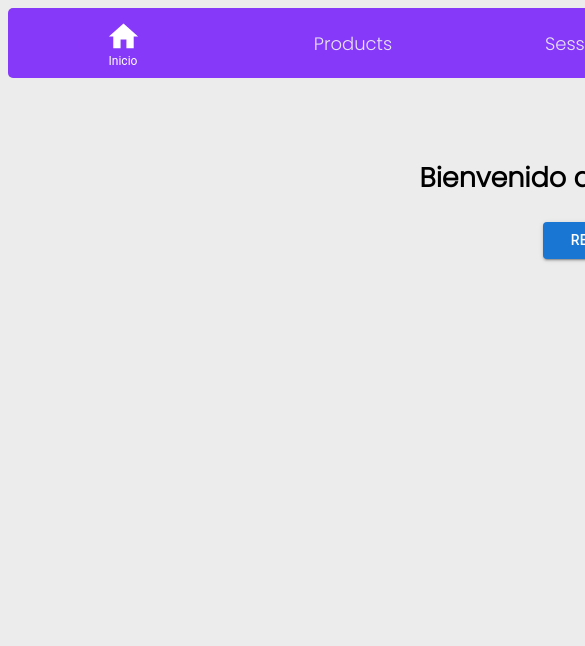
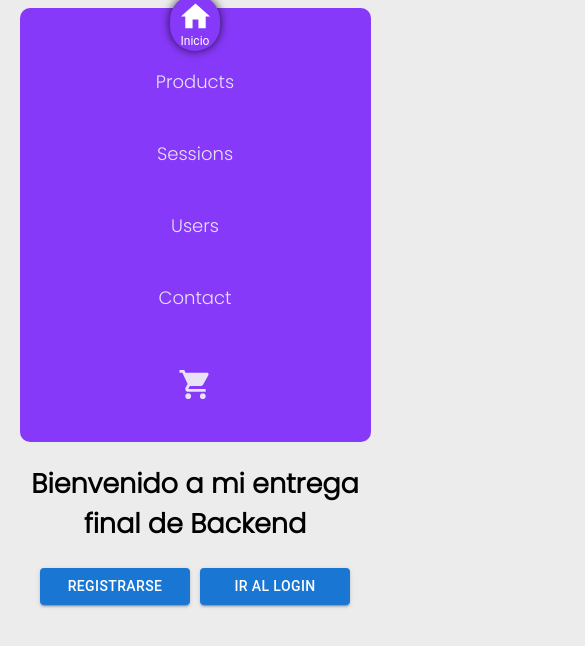
Before and after one commit to Diegocabj97/Entrega-Final-Backend, a React (Vite) app in the folder Frontend/: page / in a window 390 px wide. Shown: the top 646 px of the page, 585 px wide, since content can reach past the window. Built offline with nearby package versions, Linux system fonts and the light colour scheme; no server answers.

Commit message:
Responsive navbar

```diff
--- a/Frontend/src/App.css
+++ b/Frontend/src/App.css
@@ -1,7 +1,6 @@
 #root {
-  max-width: 1280px;
+  text-align: center;
   margin: auto;
-  text-align: center;
 }
 .App {
   font-family: "Euclid Circ.menuar A", "Poppins";
--- a/Frontend/src/components/cards/card.jsx
+++ b/Frontend/src/components/cards/card.jsx
@@ -48,13 +48,22 @@ const Cards = ({ product }) => {
   const addToCart = async (product) => {
     try {
       if (!token) {
-        // Si no hay token, redirige a la página de inicio
+        // Si no hay token, crea un carrito en el localStorage y agrega el producto
+        const localCart = JSON.parse(localStorage.getItem("cart")) || [];
+        const updatedCart = [...localCart, { ...product, quantity: 1 }];
+        localStorage.setItem("cart", JSON.stringify(updatedCart));
+        setCart(updatedCart);
         navigate("/login");
       } else {
         const cartId = token.cart;
         if (!cartId) {
-          navigate("/login");
+          // Si no hay un cartId en el token, crea un carrito en el localStorage y agrega el producto
+          const localCart = JSON.parse(localStorage.getItem("cart")) || [];
+          const updatedCart = [...localCart, { ...product, quantity: 1 }];
+          localStorage.setItem("cart", JSON.parse(updatedCart));
+          setCart(updatedCart);
         } else {
+          // Si hay un cartId, agrega el producto al carrito en el servidor
           const response = await fetch(
             `${URLBACK}/api/carts/${cartId}/product/${product._id}`,
             {
@@ -79,6 +88,7 @@ const Cards = ({ product }) => {
       console.error("Error al agregar el producto al carrito:", error);
     }
   };
+
   return (
     <div>
       <Card
--- a/Frontend/src/components/cart/cartItems.jsx
+++ b/Frontend/src/components/cart/cartItems.jsx
@@ -21,6 +21,7 @@ const CartItems = () => {
   const { token } = useAuth();
   const cartId = token.cart;
   const navigate = useNavigate();
+
   const createTicket = async () => {
     const userEmail = token.email;
     const response = await fetch(`${URLBACK}/api/carts/${cartId}/purchase`, {
--- a/Frontend/src/components/navbar/navbar.css
+++ b/Frontend/src/components/navbar/navbar.css
@@ -13,11 +13,11 @@ a {
 }
 
 .menu {
-  margin: 0;
-  padding: 0;
+  margin: auto;
   display: flex;
-  justify-content: center;
+  justify-content: space-evenly;
   align-items: stretch;
+  width: 90vw;
   height: 70px;
   margin-bottom: 80px;
   background-color: #8739f9;
@@ -26,9 +26,7 @@ a {
 
 .menu li {
   display: inline-block;
-  width: 90px;
-  margin-left: 70px;
-  margin-right: 70px;
+  width: 14%;
   transition: all 0.3s ease-in-out;
 }
 
@@ -72,10 +70,6 @@ a {
   opacity: 1;
 }
 
-.menu > li .submenu a:hover {
-  background: rgb(0 0 0 / 20%);
-}
-
 .menu > li a {
   color: #f2f5f5e5;
   display: flex;
@@ -106,3 +100,61 @@ a {
   color: white;
   text-decoration: none;
 }
+
+/* RESPONSIVE */
+
+@media (max-width: 1600px) {
+  .menu {
+    margin: auto;
+    display: flex;
+    justify-content: space-evenly;
+    align-items: stretch;
+    width: 90vw;
+  }
+}
+
+@media (max-width: 890px) {
+  .menu {
+    display: flex;
+    flex-direction: column;
+    align-items: center;
+    height: auto;
+    margin-bottom: 20px;
+  }
+
+  .menu li {
+    margin: 15px 0px 30px;
+    z-index: 1;
+  }
+
+  .submenu {
+    height: 0;
+    line-height: 40px;
+    width: 30vw;
+    margin-left: 45%;
+    transition: height 0.3s ease-in-out;
+  }
+  .submenu li {
+    margin: auto;
+    width: 100%;
+    transition: all 0.3ms;
+  }
+  .menu li:hover .submenu {
+    display: flex;
+    position: absolute;
+    align-items: center;
+    text-align: center;
+    margin-top: -5%;
+    height: 130px;
+    width: 30vw;
+    background-color: rgb(128, 46, 252);
+    border-radius: 20px;
+    border: solid rgba(0, 0, 0, 0.199) 1px;
+    box-shadow: #fff;
+  }
+
+  .menu li:hover .submenu a {
+    margin: auto;
+    width: 30px;
+  }
+}
--- a/Frontend/src/components/navbar/navbar.jsx
+++ b/Frontend/src/components/navbar/navbar.jsx
@@ -1,13 +1,33 @@
-import React from "react";
+import React, { useState } from "react";
 import "./navbar.css";
 import { useNavigate } from "react-router-dom";
-import { BottomNavigation, BottomNavigationAction } from "@mui/material";
+import {
+  BottomNavigation,
+  BottomNavigationAction,
+  IconButton,
+} from "@mui/material";
+import MenuIcon from "@mui/icons-material/Menu";
 import ShoppingCartIcon from "@mui/icons-material/ShoppingCart";
-import RestoreIcon from "@mui/icons-material/Restore";
 import HomeIcon from "@mui/icons-material/Home";
 import theme from "../../utils/theme";
+import { styled } from "@mui/system";
+
+const ResponsiveMenu = styled("ul")({
+  display: "flex",
+  justifyContent: "space-around",
+  alignItems: "center",
+  listStyleType: "none",
+  padding: 0,
+  backgroundColor: theme.primaryColor,
+  borderRadius: "10px",
+  "@media (max-width: 600px)": {
+    flexDirection: "column",
+    alignItems: "center",
+  },
+});
 const Navbar = () => {
   const navigate = useNavigate();
+
   const showCart = () => {
     navigate("/cart");
   };
@@ -21,7 +41,7 @@ const Navbar = () => {
   };
   return (
     <nav>
-      <ul className="menu">
+      <ResponsiveMenu className="menu">
         <li>
           <a>
             <BottomNavigation
@@ -33,6 +53,7 @@ const Navbar = () => {
                 width: "100%",
                 backgroundColor: theme.primaryColor,
                 borderRadius: "100px",
+                boxShadow: "0px 0px 10px 0px rgba(0,0,0,0.75)",
               }}
             >
               <BottomNavigationAction
@@ -50,7 +71,7 @@ const Navbar = () => {
         </li>
         <li>
           <a>Sessions</a>
-          <ul className="submenu">
+          <ResponsiveMenu className="submenu">
             {hasCookie() ? null : (
               <li>
                 <a
@@ -70,20 +91,20 @@ const Navbar = () => {
                 <a onClick={() => navigate("/login")}>Login</a>
               </li>
             )}
-          </ul>
+          </ResponsiveMenu>
         </li>
         <li>
           <a onClick={() => navigate("/users")}>Users</a>
         </li>
         <li>
           <a>Contact</a>
-          <ul className="submenu">
+          <ResponsiveMenu className="submenu">
             <li>
               <a href="https://wa.me/5491159148462?text=Hola!%20Me%20comunico%20porque...">
                 Whatsapp
               </a>
             </li>
-          </ul>
+          </ResponsiveMenu>
         </li>
         <li>
           <a>
@@ -106,7 +127,7 @@ const Navbar = () => {
             </BottomNavigation>
           </a>
         </li>
-      </ul>
+      </ResponsiveMenu>
     </nav>
   );
 };
--- a/Frontend/src/context/cartContext.jsx
+++ b/Frontend/src/context/cartContext.jsx
@@ -12,6 +12,12 @@ const CartProvider = ({ children }) => {
 
   const fetchCart = async () => {
     try {
+      if (!cartId) {
+        // Si no hay un cartId, intenta obtener el carrito desde el localStorage
+        const localCart = JSON.parse(localStorage.getItem("cart")) || [];
+        setCart(localCart);
+      } else {
+        // Si hay un cartId, obtén el carrito desde el servidor
         const response = await fetch(`${URLBACK}/api/carts/${cartId}`, {
           method: "GET",
           headers: {
@@ -20,6 +26,7 @@ const CartProvider = ({ children }) => {
             role: token.role,
           },
         });
+
         if (!response.ok) {
           throw new Error("Error al obtener el carrito con FETCH");
         }
@@ -27,6 +34,10 @@ const CartProvider = ({ children }) => {
         const data = await response.json();
         const cartData = data.payload.products;
         setCart(cartData);
+
+        // Guardar el carrito en el localStorage
+        localStorage.setItem("cart", JSON.stringify(cartData));
+      }
     } catch (error) {
       console.error("Error al obtener el carrito:", error);
     }
--- a/Frontend/src/pages/indexPage.jsx
+++ b/Frontend/src/pages/indexPage.jsx
@@ -50,9 +50,15 @@ const IndexPage = () => {
       <Navbar />
       <div className="idxPage">
         <h2 sx={{ variant: "h1" }}>Bienvenido a mi entrega final de Backend</h2>
-        <Stack marginTop={3} alignItems="center" spacing={3} direction="column">
+        <Stack
+          marginTop={3}
+          alignItems="center"
+          spacing={3}
+          direction="column"
+          sx={{ height: "600px" }}
+        >
           {HasCookie() ? (
-            <div>
+            <section>
               <Button
                 type="submit"
                 onClick={handleLogoutClick}
@@ -63,7 +69,7 @@ const IndexPage = () => {
                 {loading && <CircularProgress size={24} />} Cerrar Sesión
               </Button>
               {error && <div style={{ color: "red" }}>{error}</div>}
-            </div>
+            </section>
           ) : (
             <div>
               <Button
```
Lines whose indentation alone changed are shown as unchanged.
